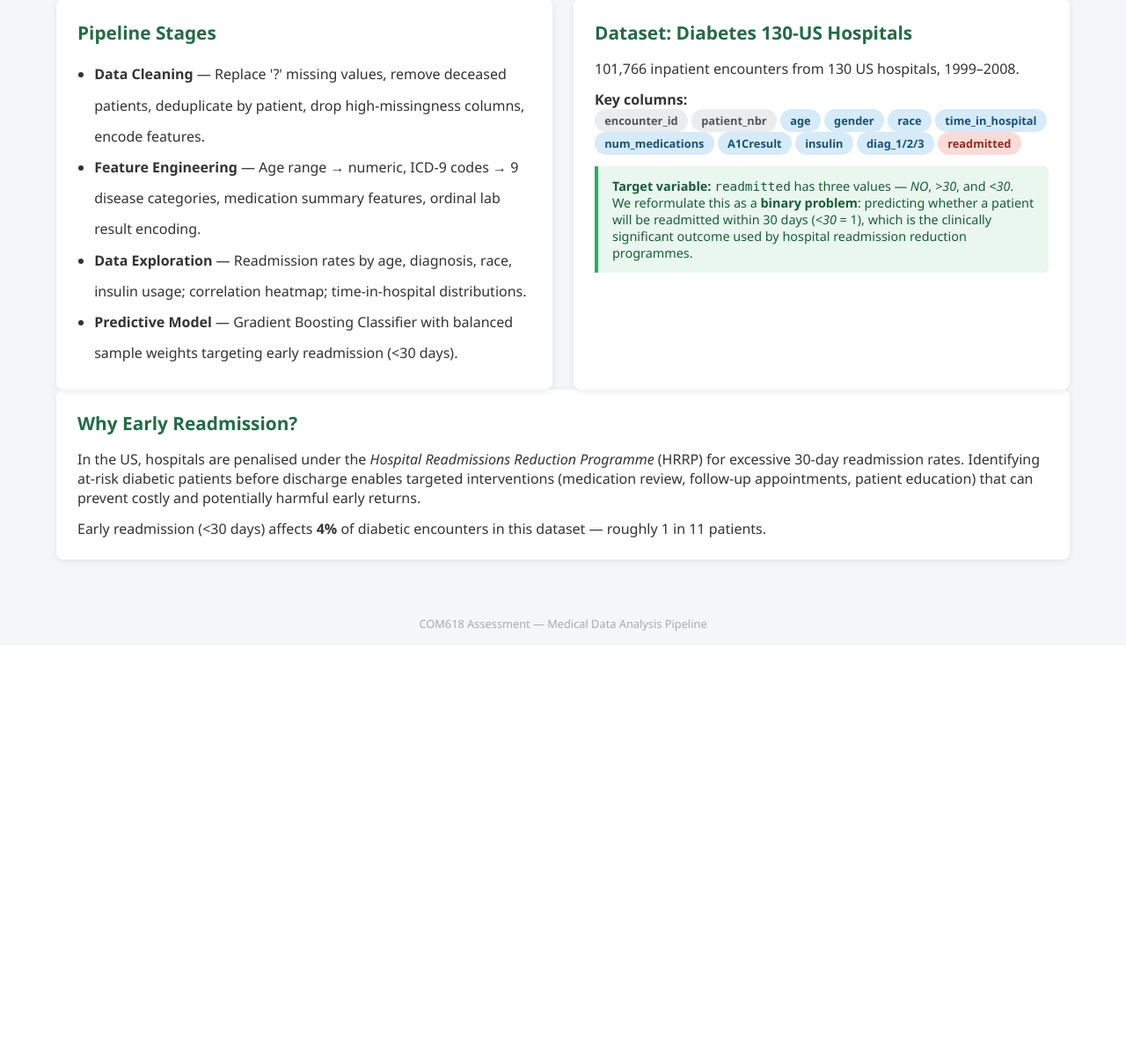
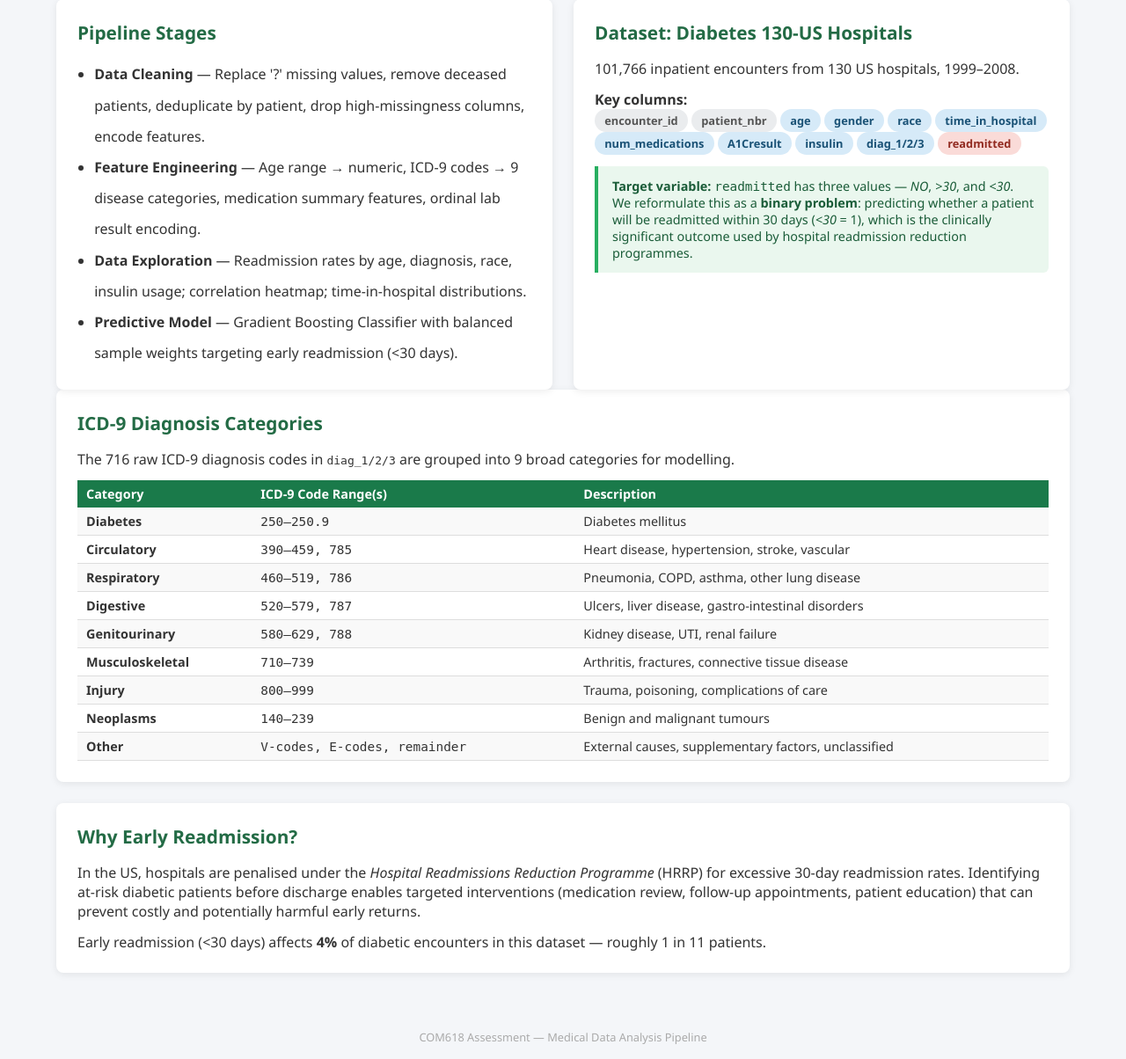
Before and after one commit to the4thNacho/COM618, a Flask app: template ASSESSMENT/templates/index.html in a window 1280 px wide. Shown: the part 342-1546 px from the top of the page at 88% size. Before the commit the page ends 1060 px from the top, so only its background shows below. Run offline with Flask 3, Linux system fonts and the light colour scheme; the template is opened without the code that fills it: most values are stand-ins (such as "Sample title", 1, 10 or a date in 2020); parts of the project's set-up code (start-up, migrations or seed data) failed here and were passed over.

Commit message:
Add ICD explanation table to homepage

```diff
--- a/ASSESSMENT/templates/index.html
+++ b/ASSESSMENT/templates/index.html
@@ -67,6 +67,40 @@
 </div>
 
 <div class="card">
+    <h2>ICD-9 Diagnosis Categories</h2>
+    <p style="margin-bottom:0.8rem">The 716 raw ICD-9 diagnosis codes in <code>diag_1/2/3</code> are grouped into 9 broad categories for modelling.</p>
+    <table style="width:100%; border-collapse:collapse; font-size:0.9rem">
+        <thead>
+            <tr style="background:var(--accent,#1a7a4a); color:#fff; text-align:left">
+                <th style="padding:6px 10px">Category</th>
+                <th style="padding:6px 10px">ICD-9 Code Range(s)</th>
+                <th style="padding:6px 10px">Description</th>
+            </tr>
+        </thead>
+        <tbody>
+            {% set rows = [
+                ('Diabetes',        '250–250.9',             'Diabetes mellitus'),
+                ('Circulatory',     '390–459, 785',          'Heart disease, hypertension, stroke, vascular'),
+                ('Respiratory',     '460–519, 786',          'Pneumonia, COPD, asthma, other lung disease'),
+                ('Digestive',       '520–579, 787',          'Ulcers, liver disease, gastro-intestinal disorders'),
+                ('Genitourinary',   '580–629, 788',          'Kidney disease, UTI, renal failure'),
+                ('Musculoskeletal', '710–739',               'Arthritis, fractures, connective tissue disease'),
+                ('Injury',          '800–999',               'Trauma, poisoning, complications of care'),
+                ('Neoplasms',       '140–239',               'Benign and malignant tumours'),
+                ('Other',           'V-codes, E-codes, remainder', 'External causes, supplementary factors, unclassified'),
+            ] %}
+            {% for cat, codes, desc in rows %}
+            <tr style="border-bottom:1px solid #ddd; {% if loop.index is odd %}background:#f9f9f9{% endif %}">
+                <td style="padding:6px 10px"><strong>{{ cat }}</strong></td>
+                <td style="padding:6px 10px; font-family:monospace">{{ codes }}</td>
+                <td style="padding:6px 10px">{{ desc }}</td>
+            </tr>
+            {% endfor %}
+        </tbody>
+    </table>
+</div>
+
+<div class="card">
     <h2>Why Early Readmission?</h2>
     <p>
         In the US, hospitals are penalised under the <em>Hospital Readmissions Reduction Programme</em> (HRRP)
```
